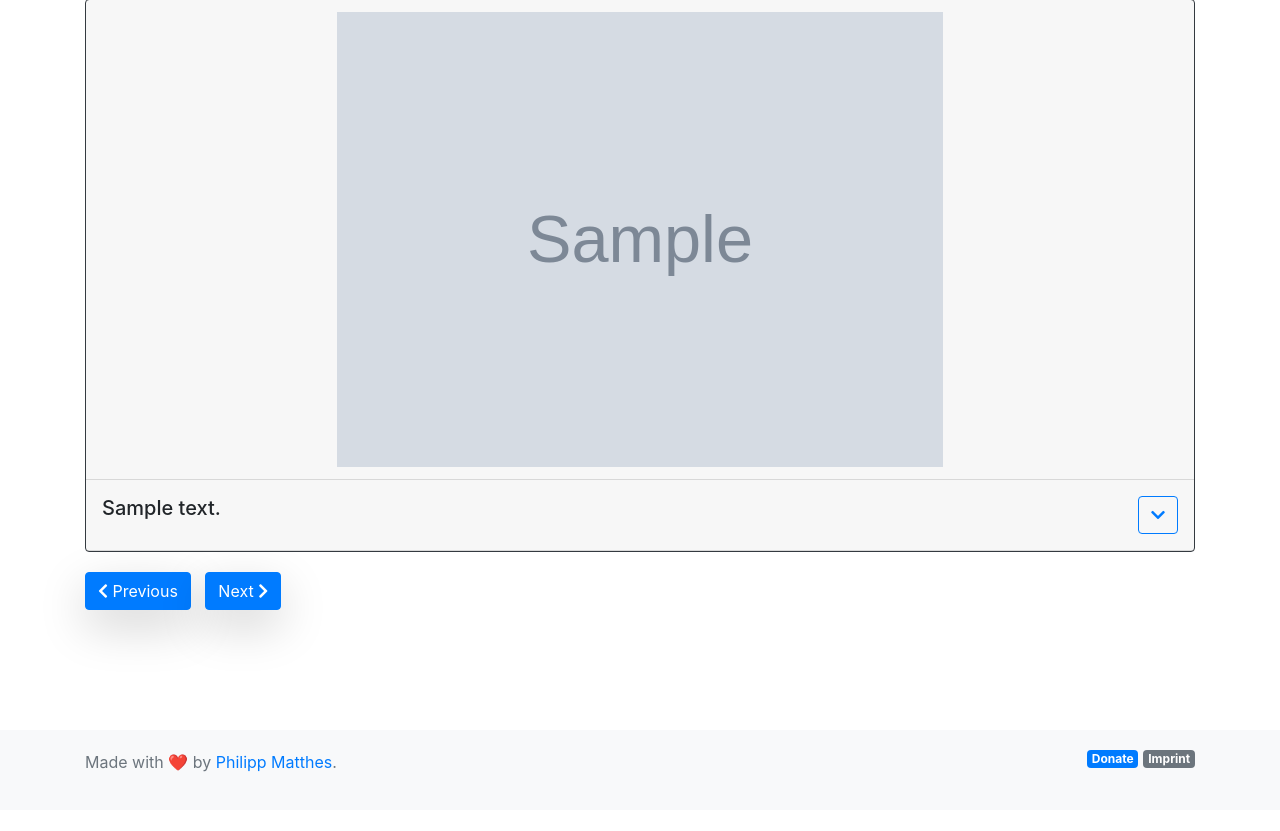
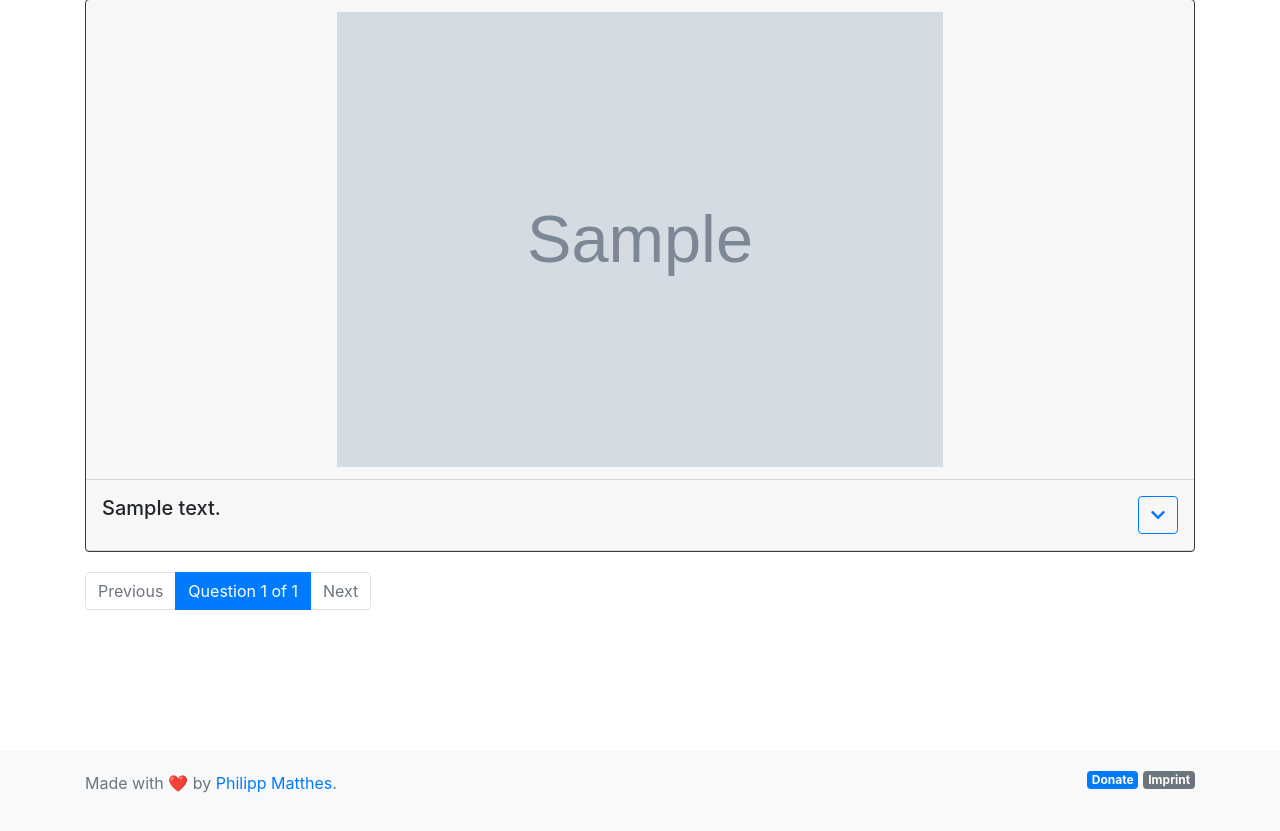
Before and after one commit to fragenautomat/fragenkatalog, a Django app: page /questions/questions/1/ in a window 1280 px wide. Shown: the part 77-908 px from the top of the page. Before the commit the page ends 849 px from the top, so only its background shows below. Run offline with Django 3.2, Linux system fonts and the light colour scheme; tables that the repository leaves empty hold one stand-in row (values such as "Sample post"); grey boxes marked "Sample" are stand-in pictures; some libraries are stand-ins or nearby versions.

Commit message:
Add quiz pagination

```diff
--- a/fragenkatalog/fragenkatalog/questions/views.py
+++ b/fragenkatalog/fragenkatalog/questions/views.py
@@ -1,5 +1,6 @@
 from django.contrib import messages
 from django.contrib.auth.decorators import login_required
+from django.core.paginator import Paginator
 from django.http import HttpResponseRedirect
 from django.template.response import TemplateResponse
 
@@ -41,7 +42,12 @@ def questionnaire(request, quiz_id):
     if not associated_quiz:
         messages.error(request, "No associated quiz found.")
         return HttpResponseRedirect("/")
+    questions = associated_quiz.textualquestion_set.all()
+    question_paginator = Paginator(questions, 1)
+    question_page = request.GET.get("question")
+    questions = question_paginator.get_page(question_page)
+
     return TemplateResponse(request, "questionnaire.html", {
         "quiz": associated_quiz,
-        "questions": associated_quiz.textualquestion_set.all()
+        "questions": questions
     })
--- a/fragenkatalog/templates/questionnaire.html
+++ b/fragenkatalog/templates/questionnaire.html
@@ -54,32 +54,27 @@
     {% endif %}
     -->
 
-    <button id="prev" class="btn btn-primary shadow-lg"><span class="fas fa-chevron-left"></span> Previous</button>
-    <button id="next" class="btn btn-primary shadow-lg" style="margin-left: 10px;">Next <span class="fas fa-chevron-right"></span></button>
+    {% if questions.paginator %}
+    <nav aria-label="Question pagination" style="padding-bottom: 5px;">
+        <ul class="pagination">
+            {% if questions.has_previous %}
+                <li class="page-item"><a class="page-link" href="?question={{ questions.previous_page_number }}">Previous</a></li>
+            {% else %}
+                <li class="page-item disabled"><a class="page-link" href="#">Previous</a></li>
+            {% endif %}
+
+            <li class="page-item active"><span class="page-link" href="#">Question {{ questions.number }} of {{ questions.paginator.num_pages }}</span></li>
+
+            {% if questions.has_next %}
+                <li class="page-item text-dark"><a class="page-link" href="?question={{ questions.next_page_number }}">Next</a></li>
+            {% else %}
+                <li class="page-item disabled"><a class="page-link" href="#">Next</a></li>
+            {% endif %}
+        </ul>
+    </nav>
+    {% endif %}
 
 </div>
 
 
 {% endblock %}
-
-{% block extrabody %}
-<script>
-
-$("#next").click(function(){
-  $("#carousel").carousel("next");
-});
-$("#prev").click(function(){
-  $("#carousel").carousel("prev");
-});
-$(document).keydown(function(e){
-    if (e.which == 37) {
-       $("#carousel").carousel("prev");
-       return false;
-    }
-    if (e.which == 39) {
-       $("#carousel").carousel("next");
-       return false;
-    }
-});
-</script>
-{% endblock %}
```
